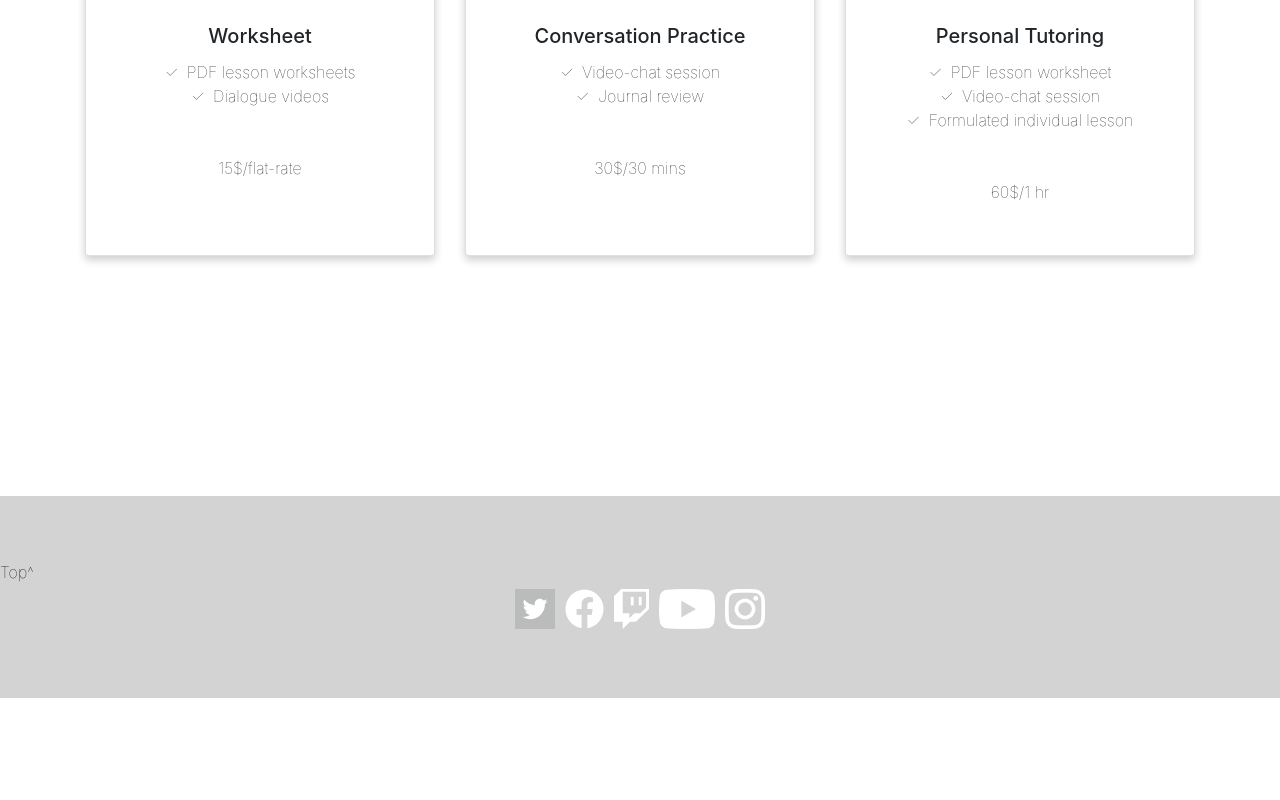
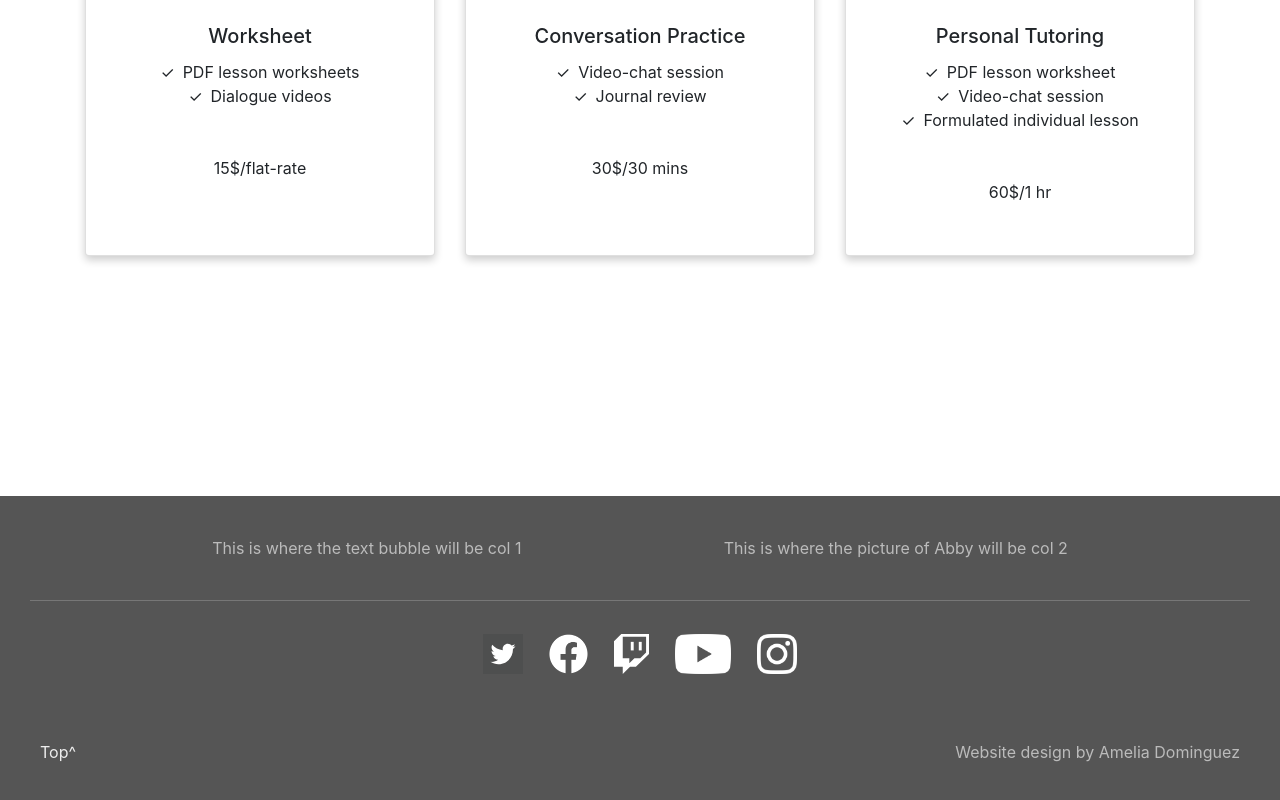
Before and after one commit to ameliaggwp/CustomerWebsite, a React (Create React App) app: page / in a window 1280 px wide. Shown: the part 1344-2144 px from the top of the page. Before the commit the page ends 2042 px from the top, so only its background shows below. Built offline with nearby package versions, Linux system fonts and the light colour scheme; no server answers.

Commit message:
Styling footer

```diff
--- a/public/styles.css
+++ b/public/styles.css
@@ -1,12 +1,21 @@
 /*--------------- basic styling --------------- */
 html,
 body {
+  scroll-behavior: smooth;
   margin: 0;
   padding: 0;
-  width: 100%;
-  height: 100%;
-  font-weight: lighter;
-  scroll-behavior: smooth;
+  display: flex;
+  min-height: 100vh;
+  flex-direction: column;
+}
+
+ul {
+  list-style: none;
+  padding-left: 0;
+}
+
+.container {
+  flex: 1;
 }
 
 /*--------------Header and Link Styling----------*/
@@ -14,7 +23,7 @@ a {
   color: black;
 }
 a:hover {
-  color: greenyellow;
+  text-decoration: underline;
 }
 
 .header {
@@ -63,7 +72,10 @@ a:hover {
   width: 80%; /* Set the width of the positioned div */
 }
 
-/* */
+/*-------------- Video Detail ----------*/
+
+h4.video-title {
+}
 
 .col-sm-6.video-detail {
   background-color: #999999;
@@ -104,15 +116,72 @@ a:hover {
 
 /*--------------Footer Styling--------------*/
 footer {
-  background-color: lightgray;
-  padding: 4em 0;
+  background-color: #555;
+  color: #bbb;
+  line-height: 1.5;
+}
+
+footer a {
+  text-decoration: none;
+  color: #eee;
+}
+
+a:hover {
+  text-decoration: underline;
+}
+
+.ft-main {
+  padding: 1.25rem 1.875rem;
+  display: flex;
+  flex-wrap: wrap;
+}
+.ft-main-item {
+  padding: 1.25rem;
+  min-width: 12.5rem /*200px*/;
+}
+
+@media only screen and (min-width: 29.8125rem /*477px*/) {
+  .ft-main {
+    justify-content: space-around;
+  }
+}
+@media only screen and (min-width: 77.5rem /*1240px*/) {
+  .ft-main {
+    justify-content: space-evenly;
+  }
+}
+
+.ft-credits {
+  padding: 0.9375rem 1.875rem;
+  background-color: #555;
+}
+.ft-credits-list {
+  width: 100%;
+  display: flex;
+  flex-wrap: wrap;
+}
+.ft-credits-list li {
+  margin: 0.125rem 0.625rem;
+  white-space: nowrap;
+}
+/* one before the last child */
+.ft-credits-list li:nth-last-child(2) {
+  flex: 1; /* same as flex-grow: 1; */
 }
 
 /*-------------- Styling for social brands----------*/
-.social-follow {
+.ft-social {
+  padding: 0 1.875rem 1.25rem;
+}
+.ft-social-list {
   display: flex;
-  align-items: center;
   justify-content: center;
+  border-top: 1px #777 solid;
+  padding-top: 1.25rem;
+}
+.ft-social-list li {
+  margin: 0.5rem;
+  font-size: 1.25rem;
 }
 
 img.social-icon {
--- a/src/components/Footer.js
+++ b/src/components/Footer.js
@@ -7,22 +7,42 @@ import Youtube from "./assets/yt_icon_mono_dark.png";
 
 const Footer = () => {
   return (
+    <React.Fragment>
+      <div className="container"></div>
       <footer>
-      <a href="#Top">Top^</a>
-      <div className="container-fluid">
-        <div className="social-follow">
+        {/* Footer Main */}
+        <section className="ft-main">
+          <div className="ft-main-item">
+            This is where the text bubble will be col 1
+          </div>
+          <div className="ft-main-item">
+            This is where the picture of Abby will be col 2
+          </div>
+        </section>
+        {/* Footer Main */}
+        <section className="ft-social">
+          <ul className="ft-social-list">
+            <li>
               <a href="https://twitter.com/abbyjpee">
                 <img className="social-icon" src={Twitter} alt="twitter" />
               </a>
+            </li>
+            <li>
               <a href="https://www.facebook.com/abbypeeofficial">
                 <img className="social-icon" src={Facebook} alt="facebook" />
               </a>
+            </li>
+            <li>
               <a href="https://www.twitch.tv/abbyp">
                 <img className="social-icon" src={Twitch} alt="twitch" />
               </a>
+            </li>
+            <li>
               <a href="https://www.youtube.com/channel/UCHEEOe5SnxYau9puXKtqx5Q">
                 <img className="social-icon" src={Youtube} alt="youtube" />
               </a>
+            </li>
+            <li>
               <a href="https://www.instagram.com/abbyjpee/">
                 <img
                   className="social-icon"
@@ -31,9 +51,23 @@ const Footer = () => {
                   alt="instagram"
                 />
               </a>
-        </div>
-      </div>
+            </li>
+          </ul>
+        </section>
+
+        {/* Footer credits */}
+        <section className="ft-credits">
+          <ul className="ft-credits-list">
+            <li>
+              <a href="#Top">Top^</a>
+            </li>
+            <li>
+              <p>Website design by Amelia Dominguez</p>
+            </li>
+          </ul>
+        </section>
       </footer>
+    </React.Fragment>
   );
 };
 export default Footer;
```
Lines whose indentation alone changed are shown as unchanged.
